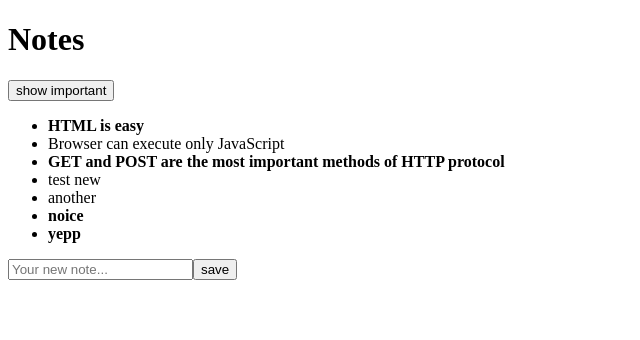
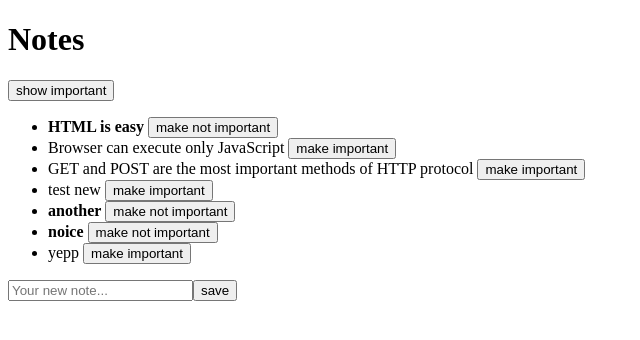
Before and after one commit to AndiSwiss/fullstackopen-2022, a React (Create React App) app in the folder part2/lesson-code/: page / in a window 1280 px wide. Shown: the top 340 px of the page, without its empty margins (0-640 px from the left). Built offline with nearby package versions, Linux system fonts and the light colour scheme; data requests are answered from the project's data file.

Commit message:
FEATURE: Part 2d - until (excl) 'Extracting Communication...'

```diff
--- a/part2/lesson-code/db.json
+++ b/part2/lesson-code/db.json
@@ -16,7 +16,7 @@
       "id": 3,
       "content": "GET and POST are the most important methods of HTTP protocol",
       "date": "2019-05-30T19:20:14.298Z",
-      "important": true
+      "important": false
     },
     {
       "content": "test new",
@@ -27,7 +27,7 @@
     {
       "content": "another",
       "date": "2022-05-17T13:53:04.070Z",
-      "important": false,
+      "important": true,
       "id": 5
     },
     {
@@ -39,7 +39,7 @@
     {
       "content": "yepp",
       "date": "2022-05-17T13:55:43.242Z",
-      "important": true,
+      "important": false,
       "id": 7
     }
   ]
--- a/part2/lesson-code/src/App.js
+++ b/part2/lesson-code/src/App.js
@@ -18,7 +18,6 @@ const App = () => {
       content: newNote,
       date: new Date().toISOString(),
       important: Math.random() < 0.5,
-      // id: notes.length + 1, // only works, if notes are never deleted!
     }
 
     axios
@@ -38,16 +37,22 @@ const App = () => {
     ? notes
     : notes.filter(note => note.important)
 
+  const toggleImportanceOf = (id) => () => {
+    const note = notes.find(n => n.id === id)
+    const changedNote = { ...note, important: !note.important}
+
+    axios
+      .put(url + '/' + id, changedNote)
+      .then(response => setNotes(notes.map(note => note.id !== id ? note : response.data)))
+  }
+
   useEffect(() => {
-    console.log('start useEffect')
     axios
       .get(url)
       .then(response => {
-        console.log('promise fulfilled')
         setNotes(response.data)
       })
   }, [])
-  console.log('render', notes.length, 'notes')
 
   return (<>
     <h1>Notes</h1>
@@ -58,7 +63,7 @@ const App = () => {
     </div>
     <ul>
       {notesToShow.map(note =>
-        <Note key={note.id} note={note}/>
+        <Note key={note.id} note={note} toggleImportance={toggleImportanceOf(note.id)}/>
       )}
     </ul>
     <form onSubmit={addNote}>
--- a/part2/lesson-code/src/components/Note.js
+++ b/part2/lesson-code/src/components/Note.js
@@ -6,8 +6,12 @@ const MaybeBold = ({content, bold}) => (bold
     : content
 )
 
-const Note = ({note}) => <li key={note.id}>
-  <MaybeBold content={note.content} bold={note.important}/>
-</li>
+const Note = ({note, toggleImportance}) => {
+  const label = note.important ? 'make not important' : 'make important'
+
+  return (<li key={note.id}>
+    <MaybeBold content={note.content} bold={note.important}/> <button onClick={toggleImportance}>{label}</button>
+  </li>)
+}
 
 export default Note
```
